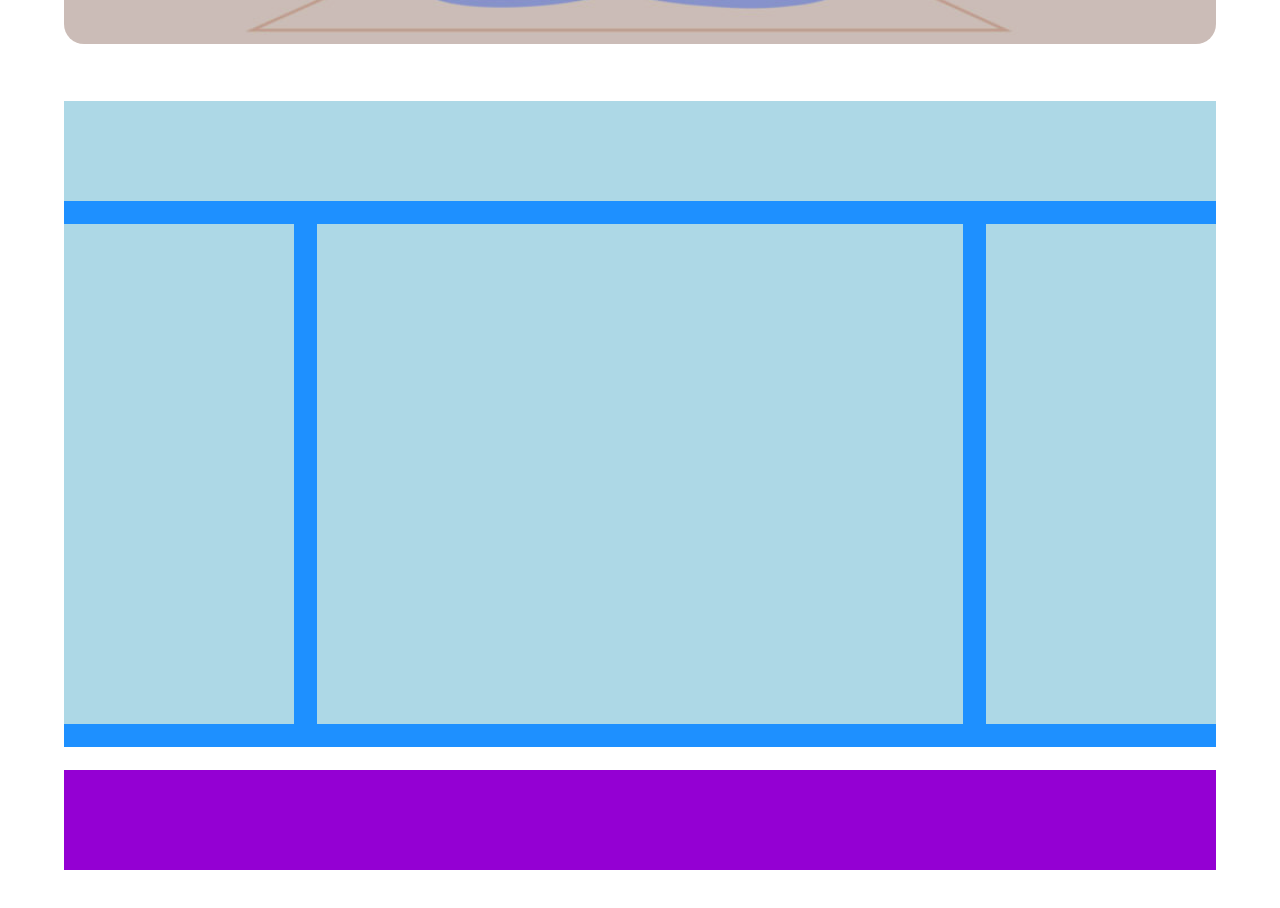
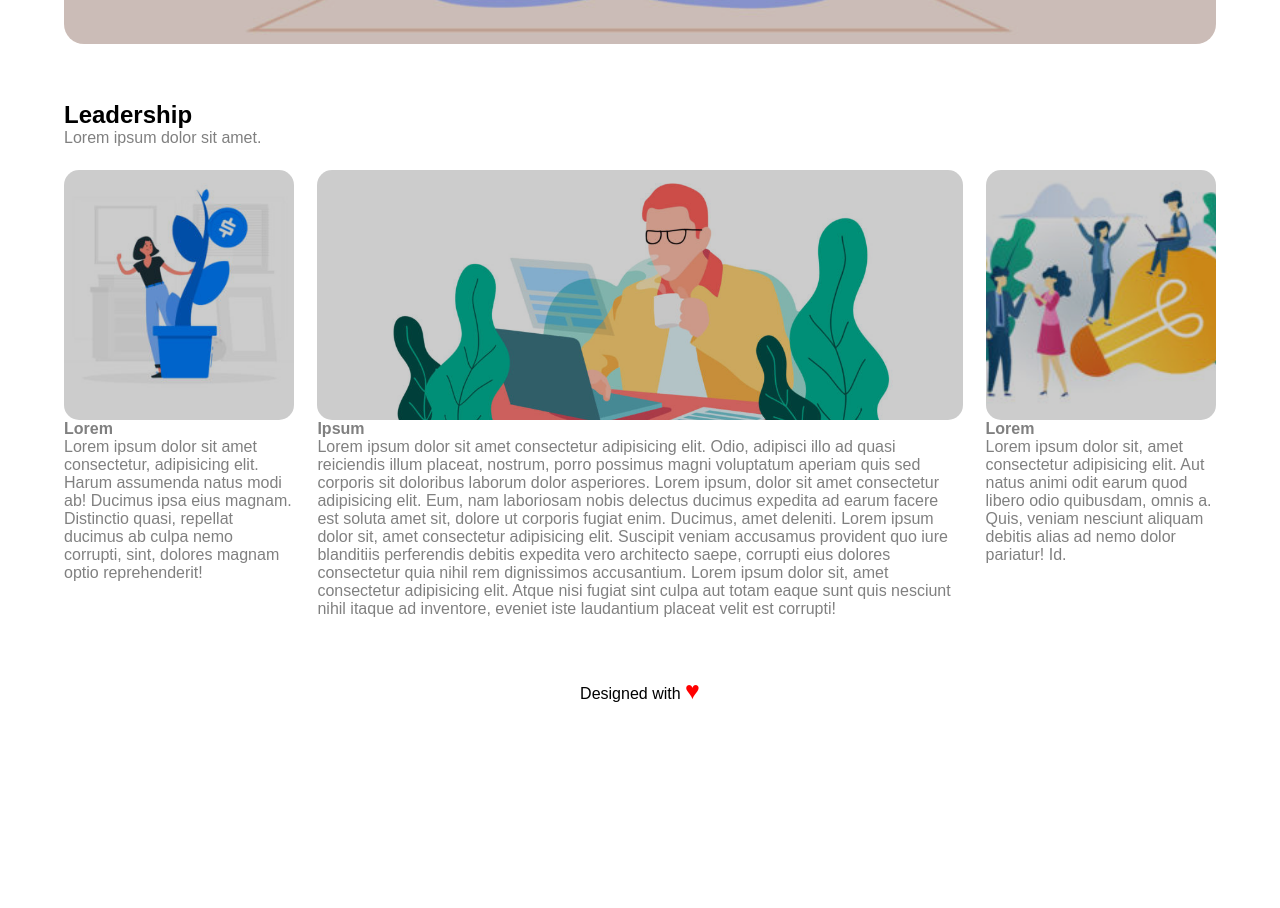
Before and after one commit to Lex95/htmlcss-wp, a plain HTML site: page index.html in a window 1280 px wide. Shown: the part 714-1622 px from the top of the page. After the commit the page ends 1483 px from the top, so only its background shows below. Drawn offline with Linux system fonts and the light colour scheme.

Commit message:
aggiunta seconda sezione

```diff
--- a/index.html
+++ b/index.html
@@ -29,12 +29,36 @@
             </div>
         </section>
         <section id="section2">
-            <div id="dhead"></div>
-            <div id="dleft"></div>
-            <div id="dcenter"></div>
-            <div id="dright"></div>
+            <div id="dhead">
+                <h1>Leadership</h1>
+                <p>Lorem ipsum dolor sit amet.</p>
+            </div>
+            <div id="dleft">
+                <div class="banner-img" id="img1">
+                    <div class="darken"></div>
+                </div>
+                <h4>Lorem</h4>
+                <p>Lorem ipsum dolor sit amet consectetur, adipisicing elit. Harum assumenda natus modi ab! Ducimus ipsa eius magnam. Distinctio quasi, repellat ducimus ab culpa nemo corrupti, sint, dolores magnam optio reprehenderit!</p>
+            </div>
+            <div id="dcenter">
+                <div class="banner-img" id="img2">
+                    <div class="darken"></div>
+                </div>
+                <h4>Ipsum</h4>
+                <p>Lorem ipsum dolor sit amet consectetur adipisicing elit. Odio, adipisci illo ad quasi reiciendis illum placeat, nostrum, porro possimus magni voluptatum aperiam quis sed corporis sit doloribus laborum dolor asperiores. Lorem ipsum, dolor sit amet consectetur adipisicing elit. Eum, nam laboriosam nobis delectus ducimus expedita ad earum facere est soluta amet sit, dolore ut corporis fugiat enim. Ducimus, amet deleniti. Lorem ipsum dolor sit, amet consectetur adipisicing elit. Suscipit veniam accusamus provident quo iure blanditiis perferendis debitis expedita vero architecto saepe, corrupti eius dolores consectetur quia nihil rem dignissimos accusantium. Lorem ipsum dolor sit, amet consectetur adipisicing elit. Atque nisi fugiat sint culpa aut totam eaque sunt quis nesciunt nihil itaque ad inventore, eveniet iste laudantium placeat velit est corrupti!</p>
+            </div>
+            <div id="dright">
+                <div class="banner-img" id="img3">
+                    <div class="darken"></div>
+                </div>
+                <h4>Lorem</h4>
+                <p>Lorem ipsum dolor sit, amet consectetur adipisicing elit. Aut natus animi odit earum quod libero odio quibusdam, omnis a. Quis, veniam nesciunt aliquam debitis alias ad nemo dolor pariatur! Id.</p>
+            </div>
         </section>
     </main>
-    <footer></footer>
+    <footer>
+        <p>Designed with </p>
+        <span>&hearts;</span>
+    </footer>
 </body>
 </html>
--- a/style.css
+++ b/style.css
@@ -37,7 +37,7 @@ a {
     height: 600px;
     background-image: url("img/banner.jpg");
     background-size: cover;
-    background-position-y: center;
+    background-position: center;
     border-radius: 20px;
     margin-bottom: 5%;
 }
@@ -48,21 +48,38 @@ a {
     color: white;
     padding: 30% 45% 5% 5%;
 }
-#section2 {
-    background-color: dodgerblue;
-    margin-bottom: 2%;
-}
 #section2::after {
     content: '';
     display: table;
     clear: both;
 }
-#section2 > div {
-    background-color: lightblue;
+#dhead {
+    margin-bottom: 2%;
 }
-#dhead {
-    height: 100px;
-    margin-bottom: 2%;
+#section2  p, #section2 h4 {
+    color: grey;
+}
+.banner-img {
+    width: 100%;
+    height: 250px;
+    background-position: center;
+    background-size: cover;
+    border-radius: 15px;
+}
+#img1 {
+    background-image: url(img/img-1.jpg);
+}
+#img2 {
+    background-image: url(img/banner-2.jpg);
+}
+#img3 {
+    background-image: url(img/img-3.jpg);
+}
+.darken {
+    background-color: rgba(0, 0, 0, 0.2);
+    width: 100%;
+    height: 100%;
+    border-radius: 15px;
 }
 #dleft, #dright {
     width: 20%;
@@ -71,12 +88,17 @@ a {
     width: 56%;
     margin: 0 2%;
 }
-div:nth-child(n+2) {
-    height: 500px;
+#dleft, #dcenter, #dright {
     float: left;
-    margin-bottom: 2%;
 }
 footer {
-    height: 100px;
-    background-color: darkviolet;
+    margin-top: 5%;
+    text-align: center;
 }
+footer p {
+    display: inline-block;
+}
+footer span {
+    color: red;
+    font-size: 25px;
+}
```
